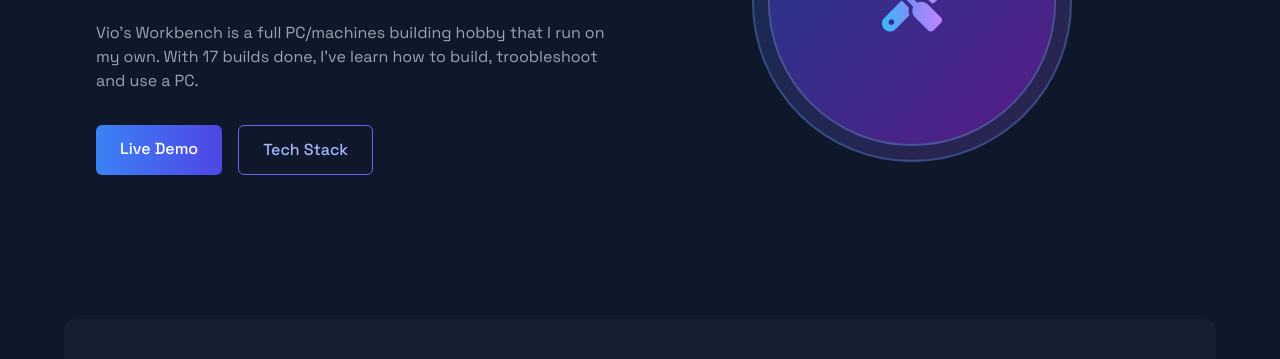
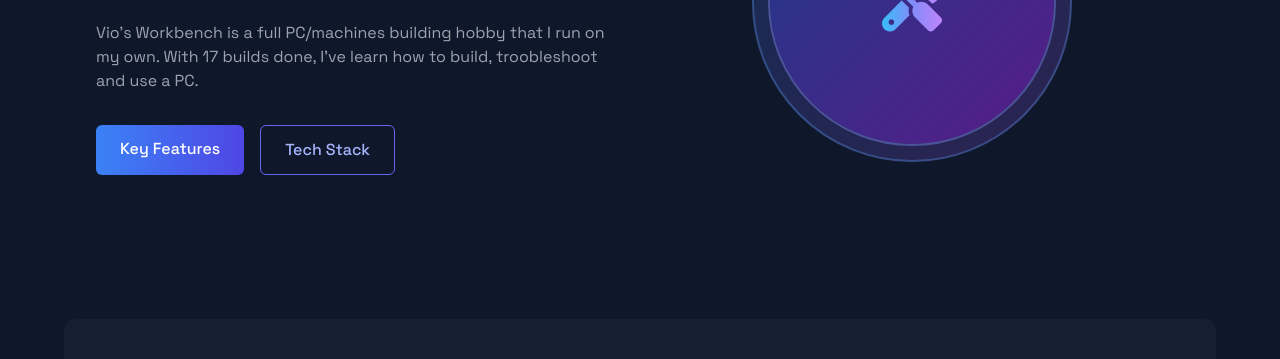
Before and after one commit to VioEnBleu/vioenbleu.github.io, a plain HTML site: page workbench/index.html in a window 1280 px wide. Shown: the part 299-658 px from the top of the page. Drawn offline with nearby package versions, Linux system fonts and the light colour scheme.

Commit message:
Update index.html

```diff
--- a/workbench/index.html
+++ b/workbench/index.html
@@ -103,7 +103,7 @@
                     With 17 builds done, I've learn how to build, troobleshoot and use a PC.
                 </p>
                 <div class="flex space-x-4">
-                    <a href="#demo" class="px-6 py-3 bg-gradient-to-r from-blue-500 to-indigo-600 rounded-md text-white font-medium hover:opacity-90 transition">Live Demo</a>
+                    <a href="#features" class="px-6 py-3 bg-gradient-to-r from-blue-500 to-indigo-600 rounded-md text-white font-medium hover:opacity-90 transition">Key Features</a>
                     <a href="#technology" class="px-6 py-3 border border-indigo-500 rounded-md text-indigo-300 font-medium hover:bg-indigo-900/30 transition">Tech Stack</a>
                 </div>
             </div>
```
